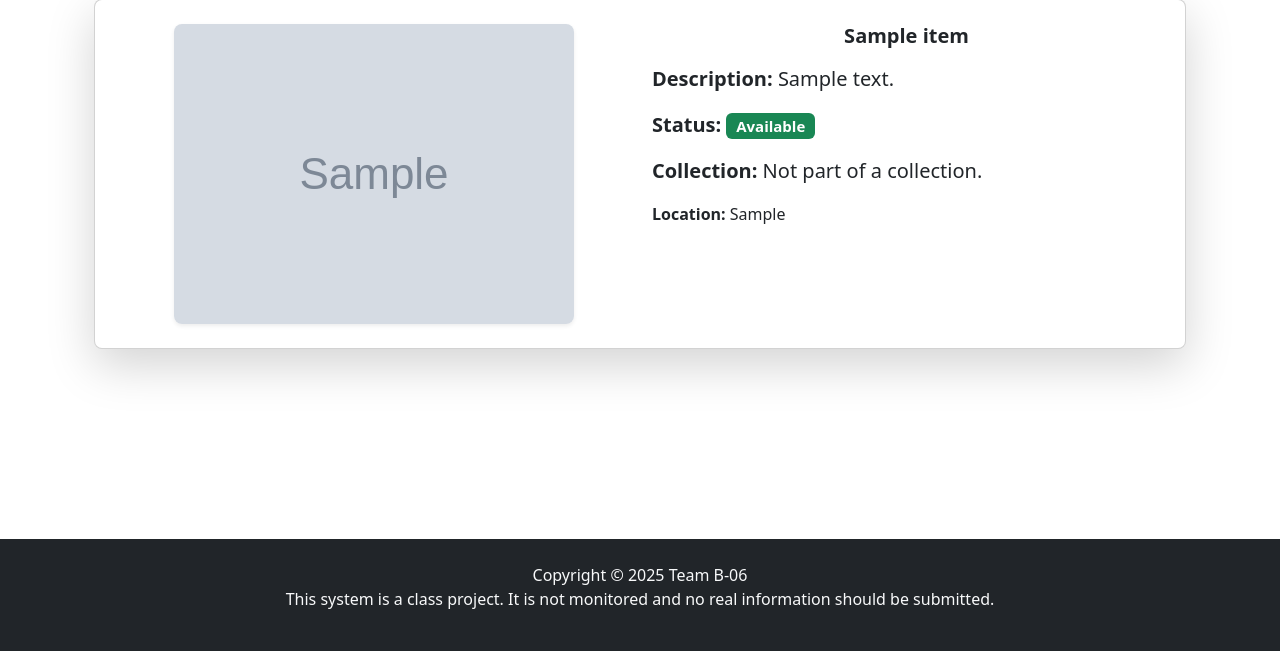
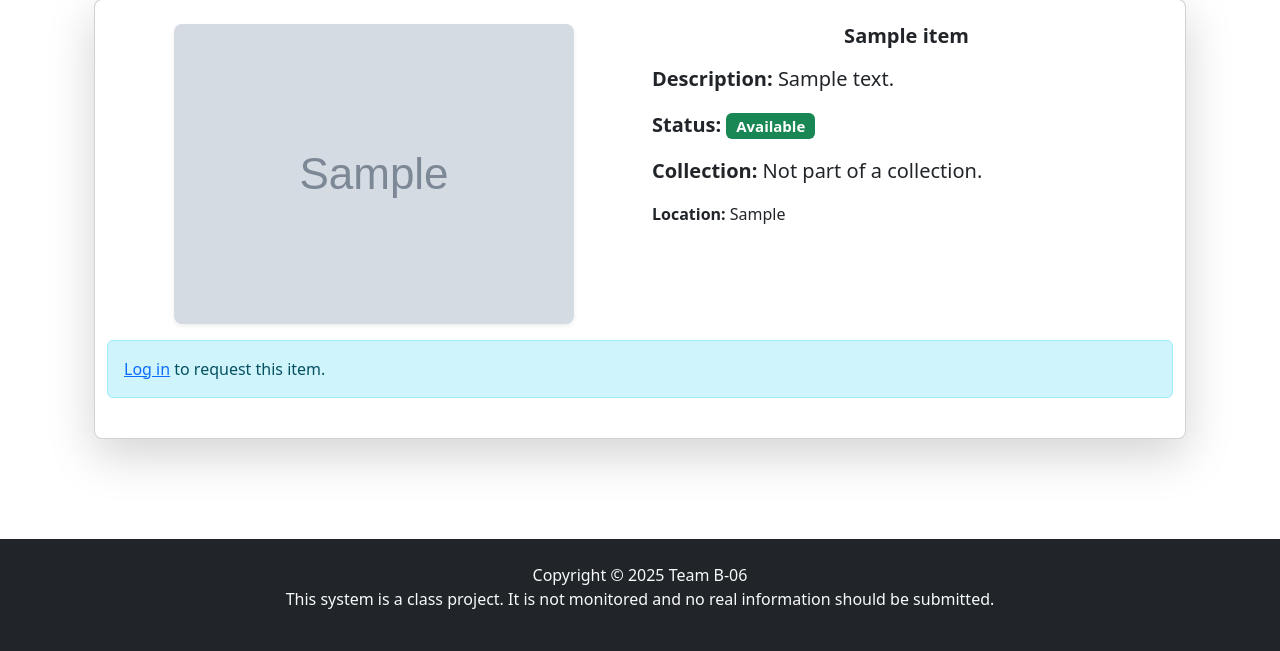
Before and after one commit to elliotSchmango/tech-lending-app, a Django app: a page that uses techCLA/templates/techCLA/item.html in a window 1280 px wide. Shown: the part 149-800 px from the top of the page. Run offline with Django 5.2, Linux system fonts and the light colour scheme; tables that the repository leaves empty hold one stand-in row (values such as "Sample post"); grey boxes marked "Sample" are stand-in pictures; some libraries are stand-ins or nearby versions.

Commit message:
added request button in item detail

```diff
--- a/techCLA/templates/techCLA/item.html
+++ b/techCLA/templates/techCLA/item.html
@@ -39,6 +39,21 @@
           <p class="fs-5"><strong>Collection:</strong> {{ item.collections.name|default:"Not part of a collection." }}</p>
           <p><strong>Location:</strong> {{ item.location|default:"No location provided." }}</p>
         </div>
+        <!-- button for requesting an item-->
+        {% if user.is_authenticated %}
+          <form method="post" class="mt-3">
+            {% csrf_token %}
+            {% if item.status == "available" %}
+              <button type="submit" class="btn btn-primary btn-block">Request to Borrow</button>
+            {% else %}
+              <button type="submit" class="btn btn-secondary btn-block" disabled>This item is not available</button>
+            {% endif %}
+          </form>
+        {% else %}
+          <div class="alert alert-info mt-3">
+            <a href="{% url 'login' %}">Log in</a> to request this item.
+          </div>
+        {% endif %}
       </div>
     </div>
   </div>
--- a/techCLA/views.py
+++ b/techCLA/views.py
@@ -208,7 +208,19 @@ def item_detail(request, item_name):
     # for i in Item.objects.all():
     #     print(i.title)
     item = get_object_or_404(Item, title=item_name)
-    return render(request, "techCLA/item.html", {"item": item})
+
+    context = {"item": item}
+
+    if request.method == "POST":
+        if item.status != "available":
+            context["error"] = "This item is not available for borrowing."
+        elif BorrowRequest.objects.filter(item=item, user=request.user, status="pending").exists():
+            context["warning"] = "You already have a pending borrow request for this item."
+        else:
+            BorrowRequest.objects.create(item=item, user=request.user)
+            context["success"] = "Borrow request submitted successfully."
+
+    return render(request, "techCLA/item.html", context)
 
 @login_required
 def private_collections_view(request):
```
